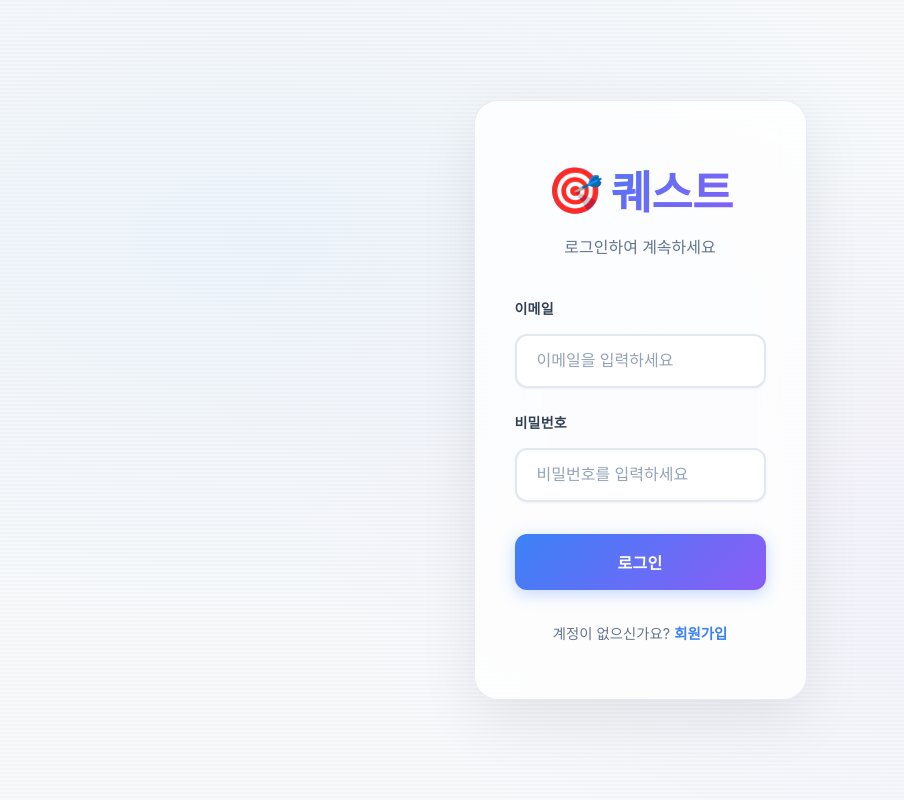
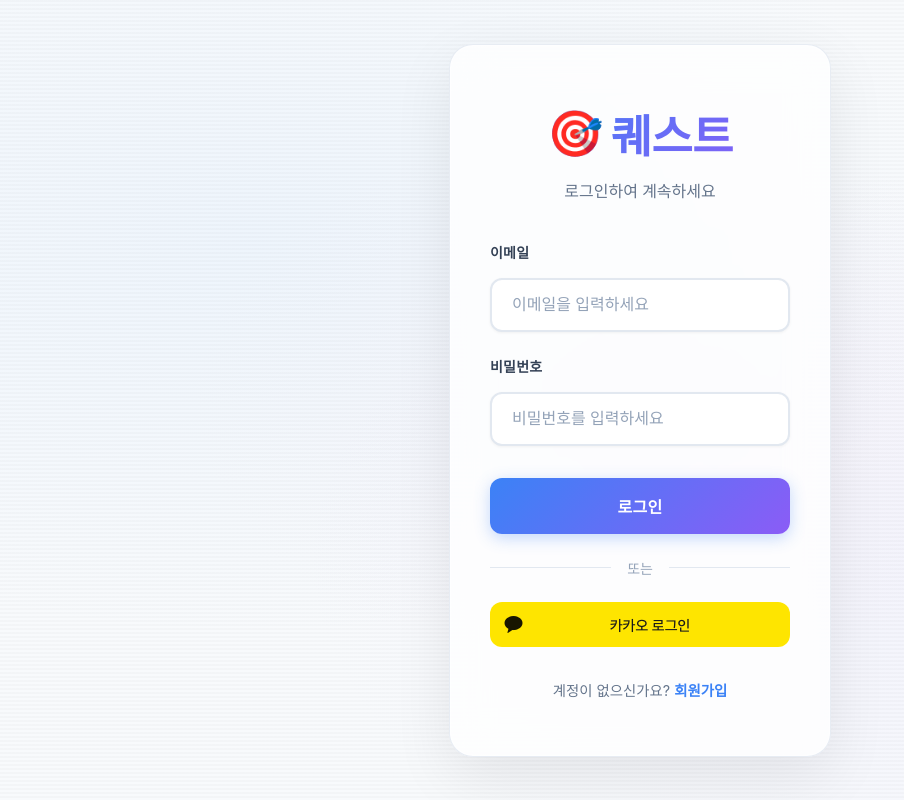
Before and after one commit to MollangPiu/quest_web2, a React (Vite) app: page /login in a window 1280 px wide. Shown: the whole page, without its empty margins (0-904 px from the left). Built offline with nearby package versions, Linux system fonts and the light colour scheme.

Commit message:
Feat: kakao 로그인 버튼

```diff
--- a/src/pages/Login.css
+++ b/src/pages/Login.css
@@ -405,3 +405,55 @@
 .auth-link:hover::after {
   width: 100%;
 }
+
+/* 소셜 로그인 구분선 */
+.social-login-divider {
+  display: flex;
+  align-items: center;
+  text-align: center;
+  margin: 1.5rem 0;
+  color: #94a3b8;
+  font-size: 0.875rem;
+}
+
+.social-login-divider::before,
+.social-login-divider::after {
+  content: '';
+  flex: 1;
+  border-bottom: 1px solid #e2e8f0;
+}
+
+.social-login-divider span {
+  padding: 0 1rem;
+}
+
+/* 카카오 로그인 버튼 */
+.kakao-login-button {
+  width: 100%;
+  background: transparent;
+  border: none;
+  padding: 0;
+  cursor: pointer;
+  transition: all 0.3s ease;
+  display: flex;
+  align-items: center;
+  justify-content: center;
+  margin-bottom: 1rem;
+}
+
+.kakao-login-button:hover {
+  transform: translateY(-2px);
+  opacity: 0.9;
+}
+
+.kakao-login-button:active {
+  transform: translateY(0);
+}
+
+.kakao-login-image {
+  width: 100%;
+  max-width: 100%;
+  height: auto;
+  display: block;
+  border-radius: 12px;
+}
--- a/src/pages/Login.tsx
+++ b/src/pages/Login.tsx
@@ -2,6 +2,7 @@
 import { Link, useNavigate } from 'react-router-dom'
 import './Login.css'
 import { login } from '../api/authApi'
+import kakaoLoginImage from '../asset/images/kakao/kakao_login_medium_wide.png'
 
 const Login = () => {
   const [email, setEmail] = useState('')
@@ -74,6 +75,25 @@
           </button>
         </form>
 
+        <div className="social-login-divider">
+          <span>또는</span>
+        </div>
+
+        <button
+          type="button"
+          className="kakao-login-button"
+          onClick={() => {
+            // TODO: 카카오 로그인 구현
+            console.log('카카오 로그인')
+          }}
+        >
+          <img
+            src={kakaoLoginImage}
+            alt="카카오 로그인"
+            className="kakao-login-image"
+          />
+        </button>
+
         <div className="auth-footer">
           <p>
             계정이 없으신가요?{' '}
```
Also changed, not shown: src/asset/images/kakao/kakao_login_medium_narrow.png (added), src/asset/images/kakao/kakao_login_medium_wide.png (added).
